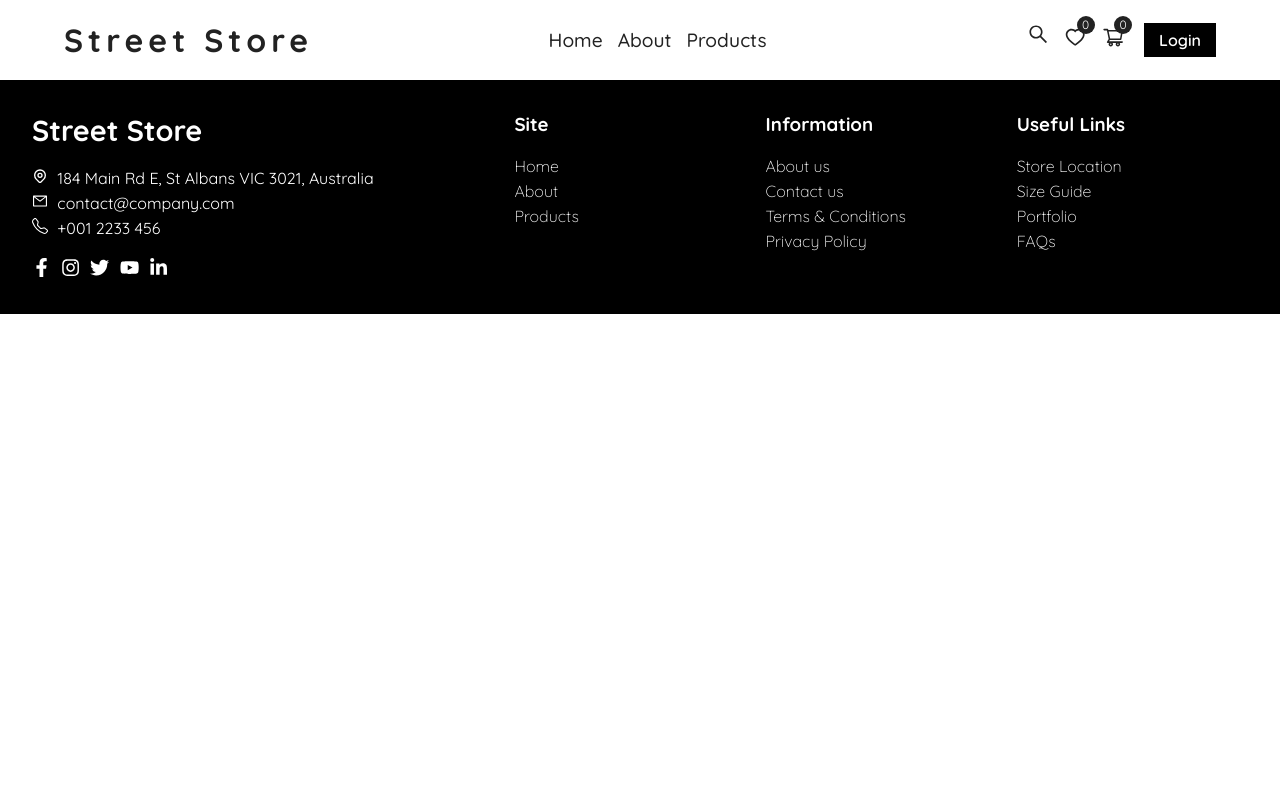
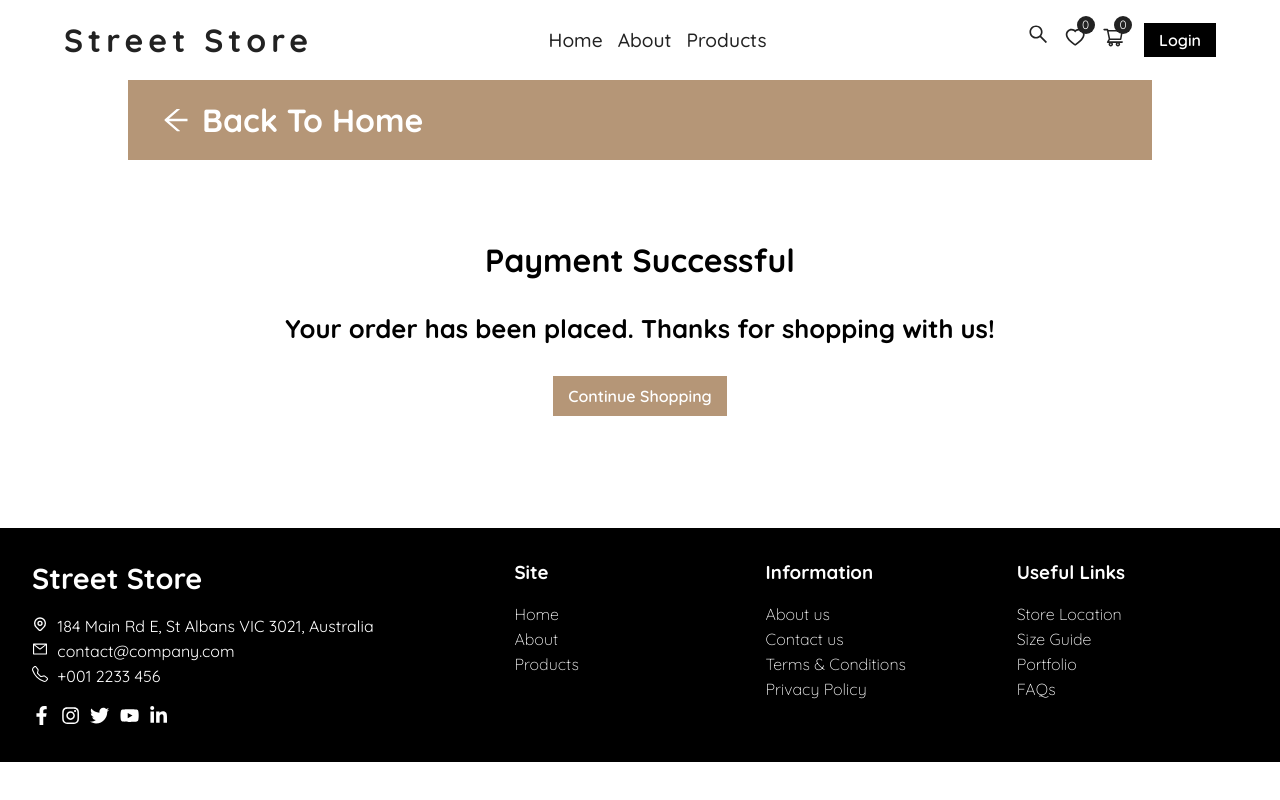
Before and after one commit to gaurisharma1122/street-store, a React (Create React App) app: page /thanks in a window 1280 px wide. Built offline with nearby package versions, Linux system fonts and the light colour scheme; no server answers.

Commit message:
added stripe payment functionality

```diff
--- a/package.json
+++ b/package.json
@@ -12,6 +12,7 @@
     "react-icons": "^4.8.0",
     "react-router-dom": "^6.10.0",
     "react-scripts": "5.0.1",
+    "react-stripe-checkout": "^2.6.3",
     "web-vitals": "^2.1.4"
   },
   "scripts": {
--- a/src/App.js
+++ b/src/App.js
@@ -10,6 +10,7 @@ import SingleProduct from "./pages/singleProduct/SingleProduct";
 import SearchBar from "./components/searchBar/SearchBar";
 import { useProductContext } from "./context/product_context";
 import Footer from "./components/footer/Footer";
+import Thanks from "./pages/thanks/Thanks";
 
 function App() {
   const { showSearchBar }= useProductContext();
@@ -26,6 +27,7 @@ function App() {
           <Route exact path="/wishlist" element={<Wishlist />} />
           <Route exact path="/cart" element={<Cart />} />
           <Route exact path="/products/:id" element={<SingleProduct/>}/>
+          <Route exact path="/thanks" element={<Thanks/>}/>
         </Routes>
       </div>
       <Footer/>
--- a/src/components/pageHero/PageHero.js
+++ b/src/components/pageHero/PageHero.js
@@ -1,22 +1,35 @@
 import React from 'react'
 import "./PageHero.css"
 import { Link } from 'react-router-dom'
+import { AiOutlineArrowLeft } from 'react-icons/ai'
 
 const PageHero = ({ pageTitle, product }) => {
+  if (pageTitle === 'thanks') {
+    return (
+      <div className="page-hero">
+        <h1>
+          <Link to='/' style={{ display: 'flex', alignItems: 'center', gap: '10px' }}>
+            <AiOutlineArrowLeft /> Back to Home
+          </Link>
+        </h1>
+      </div>
+    )
+  }
+  else {
     return (
       <div className='page-hero'>
         {
-        product?
+          product ?
             <h1>
               <Link to='/'>Home</Link> / <Link to={`/${pageTitle}`}>{pageTitle}</Link> / {product}
-        </h1>:
+            </h1> :
             <h1>
               <Link to='/'>Home</Link> / {pageTitle}
             </h1>
         }
-
       </div>
     )
   }
+}
 
 export default PageHero
--- a/src/pages/cart/Cart.js
+++ b/src/pages/cart/Cart.js
@@ -1,25 +1,32 @@
-import React from 'react'
+import React, { useState } from 'react'
 import "./Cart.css"
 import PageHero from '../../components/pageHero/PageHero'
 import { useCartContext } from '../../context/cart_context'
 import CartItem from '../../components/cartItem/CartItem';
-import { Link } from 'react-router-dom';
+import { Link, useNavigate } from 'react-router-dom';
 import { useUserContext } from '../../context/user_context';
+import StripeCheckout from 'react-stripe-checkout';
 
 const Cart = () => {
   const { cart, clearCart, total_price, shipping_fee } = useCartContext();
-  const { myUser, loginWithRedirect }= useUserContext();
+  const { myUser, loginWithRedirect } = useUserContext();
+  const navigate = useNavigate()
 
-  console.log(myUser)
+  const onToken = (token) => {
+    console.log('Token: ', token);
+    clearCart();
+    navigate('/thanks')
+  }
+
   if (cart.length < 1) {
     return (
       <div className='container'>
         <PageHero pageTitle='Cart' />
         <div className="cart" style={{ minHeight: '40vh' }}>
           {
-            myUser?
-            <h1 className="no-items-yet">Hi, {myUser.name}<br/> Your cart items will appear here...</h1>:
-            <h1 className='no-items-yet'>Your cart items will appear here...</h1>
+            myUser ?
+              <h1 className="no-items-yet">Hi, {myUser.name}<br /> Your cart items will appear here...</h1> :
+              <h1 className='no-items-yet'>Your cart items will appear here...</h1>
           }
         </div>
       </div>
@@ -51,8 +58,11 @@ const Cart = () => {
               <h2>$ {total_price + shipping_fee}</h2>
               {
                 myUser ?
-                <button className='checkout'>Checkout</button>:
-                <button className='checkout' onClick={loginWithRedirect}>Login to Checkout</button>
+                  <StripeCheckout
+                    token={onToken}
+                    stripeKey='pk_test_51N8fymSFzIoOL2VdUe3BlcchM7W0hesl4xoZ3C4IpiRmfeBG5YCTSdo0u8quEbBWPEqhgFlEONsWYq5pibJrofe100vA0Vt2Ue'
+                    style={{ marginTop: '20px'}} /> :
+                  <button className='checkout' onClick={loginWithRedirect}>Login to Checkout</button>
               }
 
             </div>
--- /dev/null
+++ b/src/pages/thanks/Thanks.css
@@ -0,0 +1,39 @@
+.thanks{
+    min-height: 42vh;
+    display: flex;
+    align-items: center;
+    justify-content: center;
+    text-align: center;
+}
+.thanks div{
+    margin: 2rem 0;
+}
+.thanks h1{
+    font-size: 2rem;
+    font-weight: 800;
+}
+.thanks h2{
+    font-size: 1.6rem;
+    margin-top: 2rem;
+}
+.thanks button{
+    margin-top: 2rem;
+    padding: 10px 15px;
+    font-size: 1rem;
+    cursor: pointer;
+    font-weight: 600;
+    border: none;
+    background-color: var(--link-color-hover);
+    color: #fff;
+}
+.thanks button:hover{
+    background-color: var(--link-color-hover-light);
+}
+@media screen and (max-width:600px) {
+    .thanks h1{
+        font-size: 1.6rem;
+    }
+    .thanks h2{
+        font-size: 1.2rem;
+    }
+}
--- /dev/null
+++ b/src/pages/thanks/Thanks.js
@@ -0,0 +1,24 @@
+import React from 'react'
+import PageHero from '../../components/pageHero/PageHero'
+import './Thanks.css'
+import { Link } from 'react-router-dom'
+
+const Thanks = () => {
+    return (
+        <div className='container'>
+            <PageHero pageTitle='thanks' />
+            <div className='thanks'>
+                <div>
+                    <h1>Payment Successful</h1>
+                    <h2>Your order has been placed. Thanks for shopping with us!</h2>
+                    <button>
+                        <Link to='/products'>Continue Shopping</Link>
+                    </button>
+                </div>
+            </div>
+
+        </div>
+    )
+}
+
+export default Thanks
```
Also changed, not shown: 1 other file (tests, documents, lock files or other folders). Lines whose indentation alone changed are shown as unchanged.
